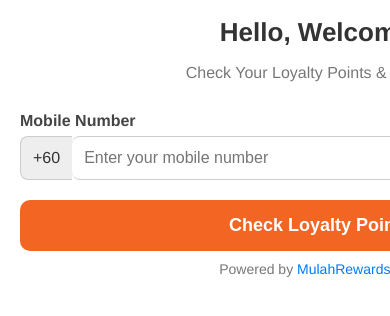
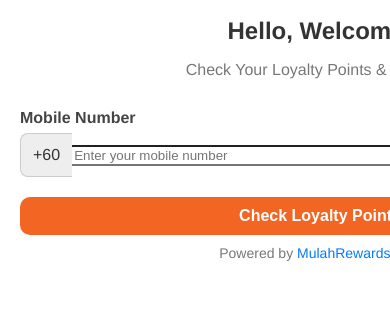
Before and after one commit to bryanlzj/Mulah-Page, a plain HTML site: page index.html in a window 390 px wide. Shown: the part 90-406 px from the top of the page. Drawn offline with Linux system fonts and the light colour scheme.

Commit message:
made it changes the resolution dynamically

```diff
--- a/css/style.css
+++ b/css/style.css
@@ -56,12 +56,9 @@ label {
 
 input[type="text"],
 input[type="email"],
-input[type="tel"],
 input[type="number"] {
     width: 100%;
-    padding: 12px;
-    border: 1px solid #ccc;
-    border-radius: 8px;
+    padding: 10px;
     font-size: 16px;
     box-sizing: border-box;
 }
@@ -142,3 +139,16 @@ input[type="number"] {
     line-height: 1.8;
     margin-top: 20px;
 }
+
+@media (max-width: 480px) {
+
+    h1,
+    h2 {
+        font-size: 1.5rem;
+    }
+
+    .btn {
+        font-size: 1rem;
+        padding: 10px 20px;
+    }
+}
```
